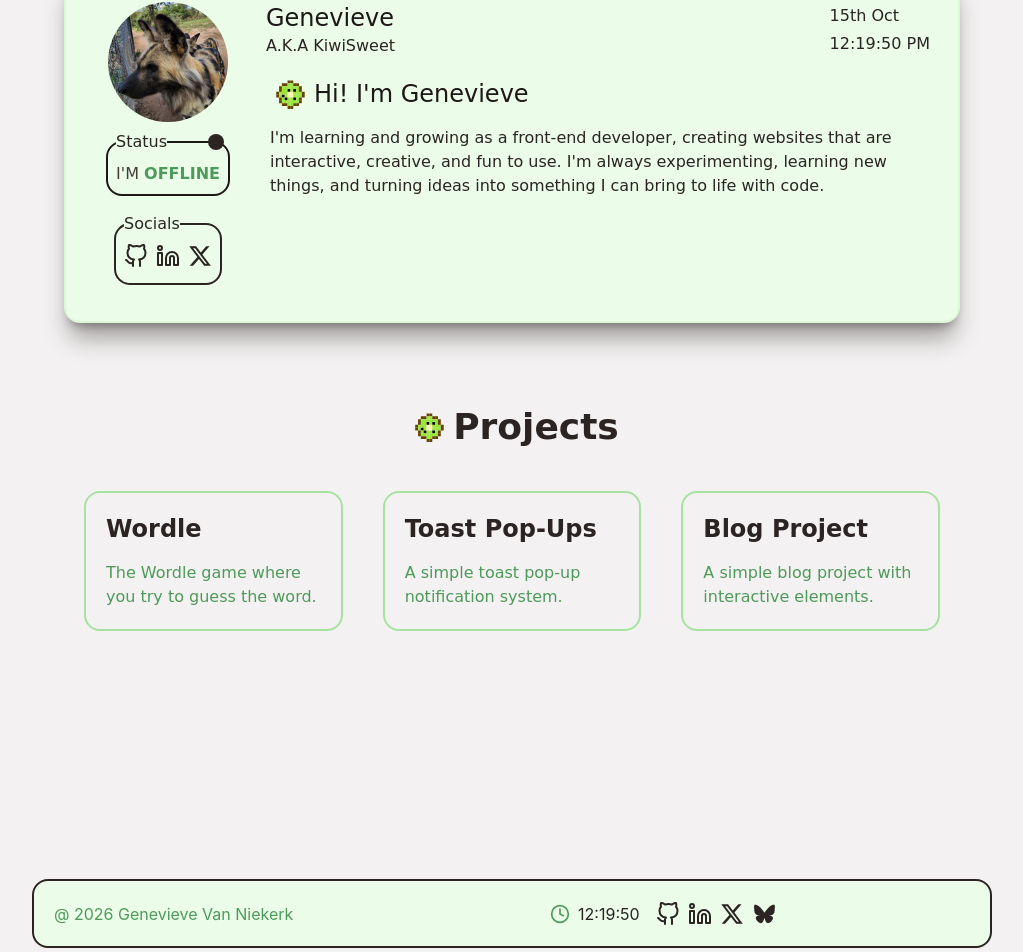
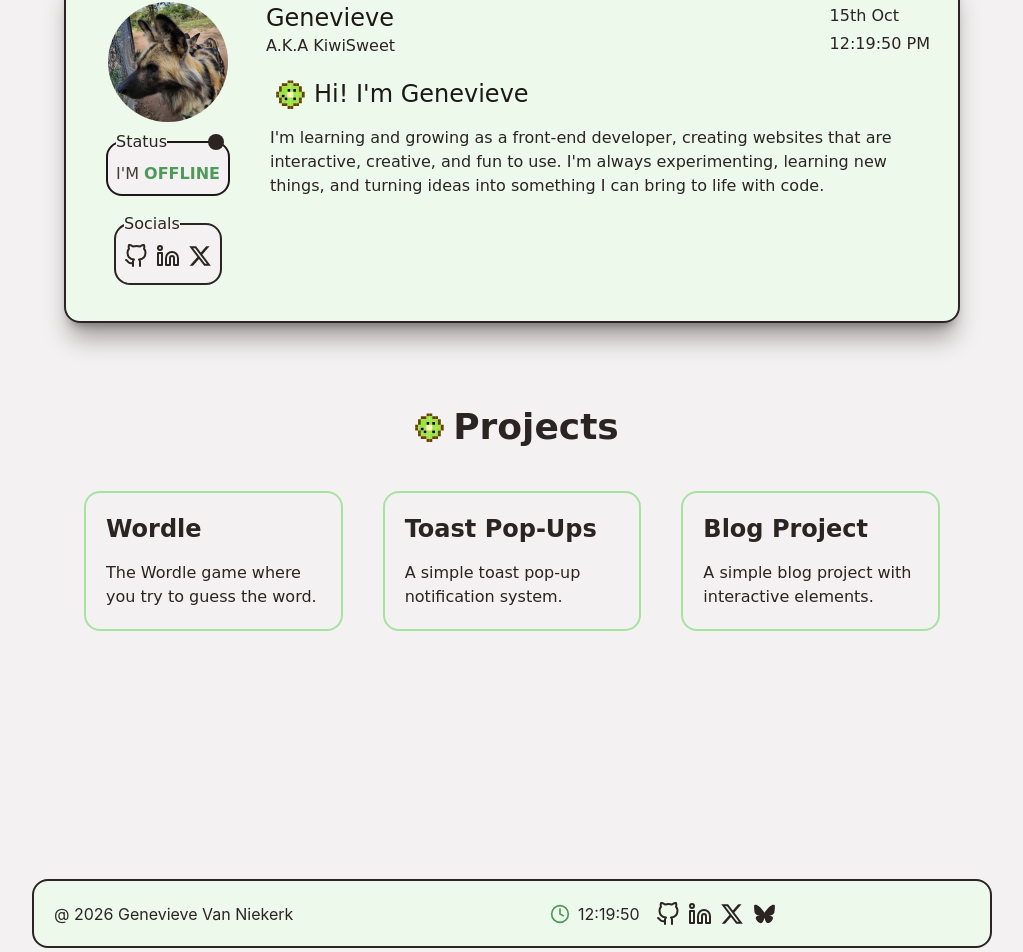
Before and after one commit to KiwiSweetH20/KiwiSweet.dev, a Next.js app: page / in a window 1280 px wide. Shown: the part 156-1108 px from the top of the page, without its empty margins (128-1151 px from the left). Built offline with nearby package versions, Linux system fonts and the light colour scheme; no server answers; a web font is replaced by a local one.

Commit message:
updated light mode colors

```diff
--- a/src/components/Footer.js
+++ b/src/components/Footer.js
@@ -18,8 +18,8 @@ export default function Footer() {
     };
   }, []);
   return (
-    <nav className="flex flex-col gap-2 md:flex-row lg:flex-row items-center md:place-items-center p-5 w-3/4 mx-auto left-1/2 border-2 dark:border-kiwi-9 border-taupe-800 m-5 rounded-2xl dark:bg-taupe-900/20 bg-kiwi-3">
-      <div className="basis-1/3 items-center justify-center dark:text-taupe-400 text-kiwi-11">
+    <nav className="flex flex-col gap-2 md:flex-row lg:flex-row items-center md:place-items-center p-5 w-3/4 mx-auto left-1/2 border-2 dark:border-kiwi-9 border-taupe-800 m-5 rounded-2xl dark:bg-taupe-900/20 bg-kiwi-3/70">
+      <div className="basis-1/3 items-center justify-center dark:text-taupe-400 text-taupe-800">
         <p>@ 2026 Genevieve Van Niekerk</p>
       </div>
 
--- a/src/components/Intro.js
+++ b/src/components/Intro.js
@@ -27,7 +27,7 @@ export default function Intro() {
   ];
 
   return (
-    <div className="flex flex-row dark:border-kiwi-9 border-kiwi-6 border-2 rounded-2xl w-full max-w-4xl md:p-4 mx-auto dark:bg-taupe-900/20 bg-kiwi-3 shadow-xl dark:shadow-kiwi-9/10 shadow-taupe-800/40">
+    <div className="flex flex-row dark:border-kiwi-9 border-taupe-800 border-2 rounded-2xl w-full max-w-4xl md:p-4 mx-auto dark:bg-taupe-900/20 bg-kiwi-3/70 shadow-xl dark:shadow-kiwi-9/10 shadow-taupe-800/40">
       <div className="basis-1/5 p-3 flex flex-col items-center">
         <div className="">{Pfp}</div>
         <StatusCard />
--- a/src/components/Projects.js
+++ b/src/components/Projects.js
@@ -86,7 +86,7 @@ function ProjectBox({ title, description, link, gitLink, site }) {
         <span className="dark:text-kiwi-9 text-taupe-800 pb-2 font-bold text-2xl m-2">
           {title}
         </span>
-        <span className="mb-2 mx-2 dark:text-taupe-400 text-kiwi-11">{description}</span>
+        <span className="mb-2 mx-2 dark:text-taupe-400 text-taupe-800">{description}</span>
       </div>
       <div className="absolute inset-0 flex flex-col items-center justify-center dark:hover:bg-taupe-950/60 hover:bg-kiwi-6/60 opacity-0 group-hover:opacity-100 transition-opacity duration-300 p-4 ">
         <span className="inline-flex items-center dark:text-kiwi-9 text-taupe-800 font-bold text-2xl">
--- a/src/components/Socials.js
+++ b/src/components/Socials.js
@@ -32,7 +32,7 @@ export default function Socials() {
     },
   ];
   return (
-    <fieldset className="border-2 dark:border-taupe-800 border-taupe-800 w-fit h-fit rounded-2xl p-2 my-2 dark:bg-taupe-950/20 bg-kiwi-3">
+    <fieldset className="border-2 dark:border-taupe-800 border-taupe-800 w-fit h-fit rounded-2xl p-2 my-2 dark:bg-taupe-950/20 bg-taupe-100">
       <legend className="dark:text-kiwi-9 text-taupe-800">Socials</legend>
       <div>
         <ul className="grid grid-cols-3 gap-2">
--- a/src/components/StatusCard.js
+++ b/src/components/StatusCard.js
@@ -55,7 +55,7 @@ export default function StatusCard() {
   }, []);
 
   return (
-    <fieldset className=" relative border-2 border-taupe-900 w-fit h-fit rounded-2xl p-2 my-2 dark:bg-taupe-950/20 bg-kiwi-2">
+    <fieldset className=" relative border-2 border-taupe-900 w-fit h-fit rounded-2xl p-2 my-2 dark:bg-taupe-950/20 bg-taupe-100">
       <span className="absolute flex size-4 -top-5 right-1">
         <span
           className={`absolute inline-flex h-full w-full rounded-full ${
@@ -73,7 +73,7 @@ export default function StatusCard() {
         <div
           className={`absolute  h-5 w-5 rounded-full transition-all duration-300 `}
         />
-        <span className="text-center dark:text-taupe-500 text-taupe-700">
+        <span className="text-center dark:text-taupe-400 text-taupe-700">
           I&apos;M{" "}
           <span className="dark:text-kiwi-9 text-kiwi-11 font-bold">
             {online ? "ONLINE" : "OFFLINE"}
```
